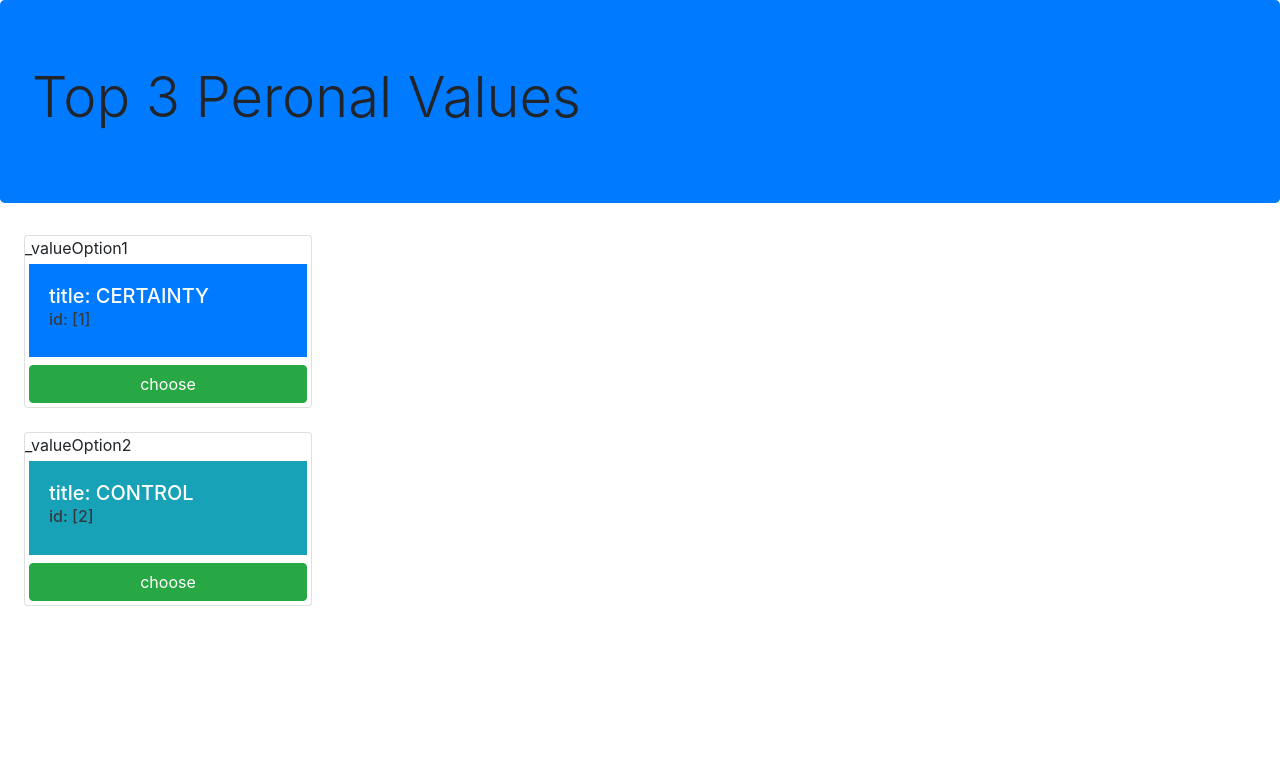
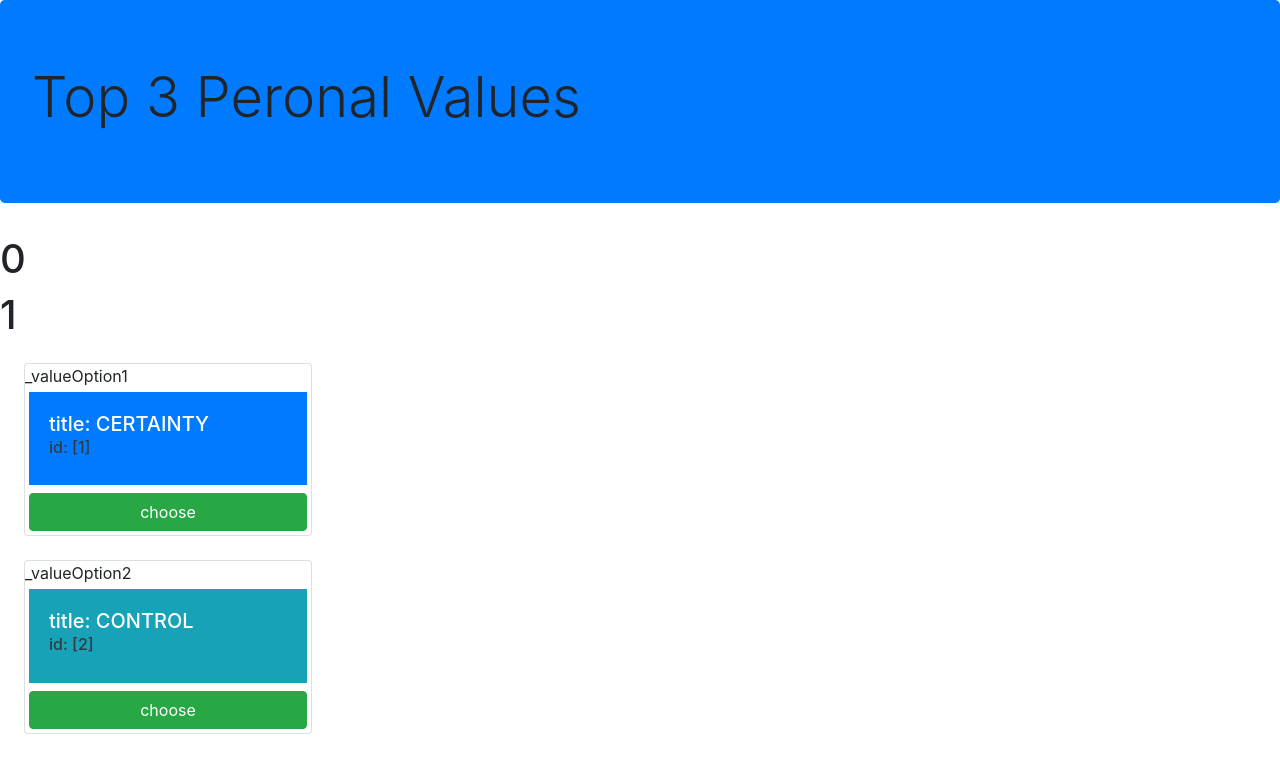
Before and after one commit to salama135/Trainopia-yalla-camp-9, an Angular app: page / in a window 1280 px wide. Shown: the top 770 px of the page. Built offline with nearby package versions, Linux system fonts and the light colour scheme.

Commit message:
2 files modified

```diff
--- a/src/app/choose_value/choose_value.component.html
+++ b/src/app/choose_value/choose_value.component.html
@@ -1,3 +1,6 @@
+<h1>{{ i }}</h1>
+<h1>{{ j }}</h1>
+
 <div class="card m-4 border-5" style="width: 18rem;">
   _valueOption1
   <div class="card-body bg-primary text-white m-1 rounded-5">
--- a/src/app/choose_value/choose_value.component.ts
+++ b/src/app/choose_value/choose_value.component.ts
@@ -41,16 +41,17 @@ export class ChooseValueComponent implements OnInit {
   }
 
   nextIteration() {
-    if (this.i == this._values.length) {
-      this.finished = true;
-      this.viewTop3PerosnalValues();
-      return;
-    }
     this.j--;
-
     if (this.j <= 0) {
       this.i++;
+      if (this.i >= this._values.length - 1) {
+        this.finished = true;
+        this.viewTop3PerosnalValues();
+        return;
+      }
+
       this.j = this.i + 1;
+
       this._valueOption1 = this._values[this.j - 1];
       this._valueOption2 = this._values[this.j];
       return;
@@ -60,5 +61,9 @@ export class ChooseValueComponent implements OnInit {
     }
   }
 
-  viewTop3PerosnalValues() {}
+  viewTop3PerosnalValues() {
+    console.log(this._values[0]);
+    console.log(this._values[1]);
+    console.log(this._values[2]);
+  }
 }
```
